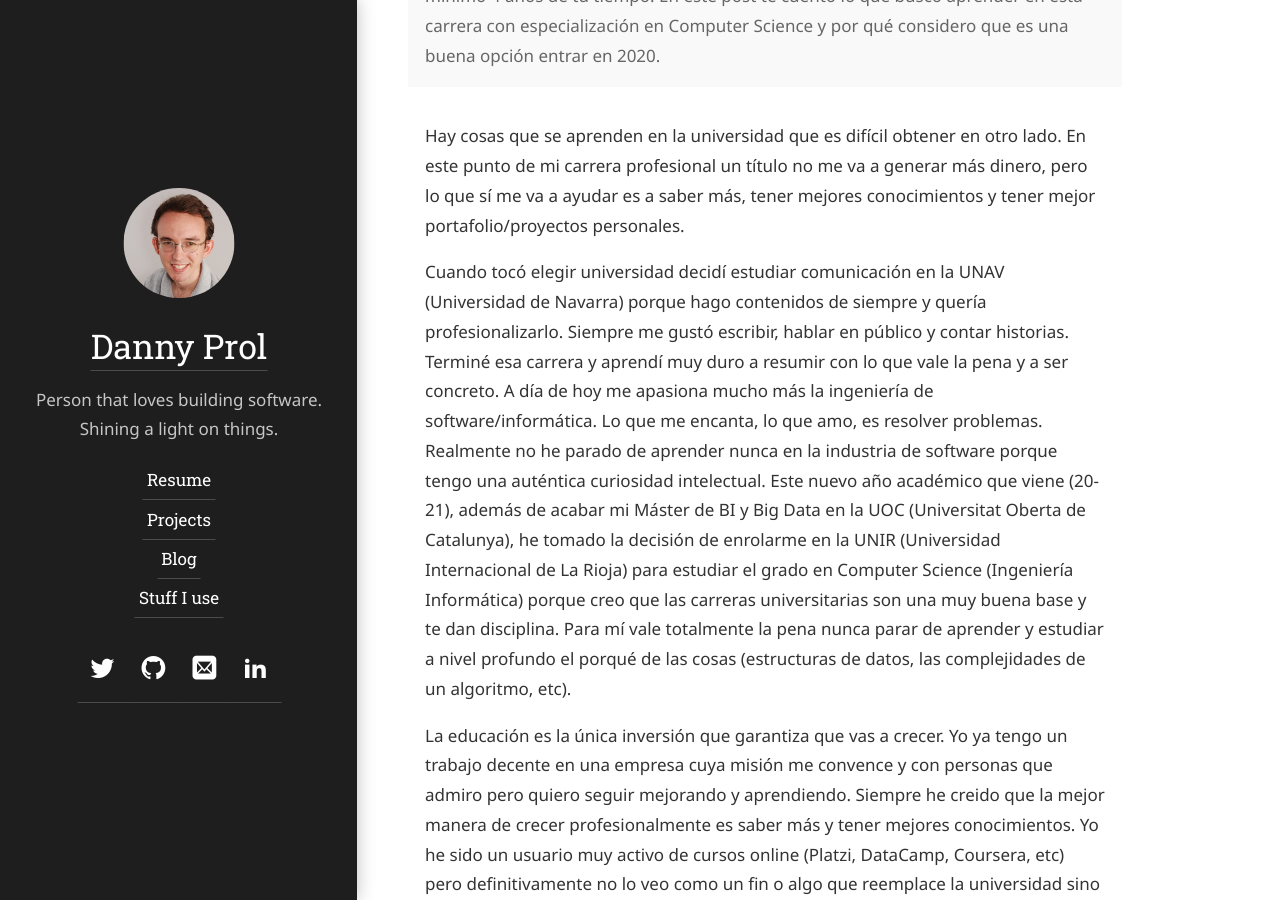
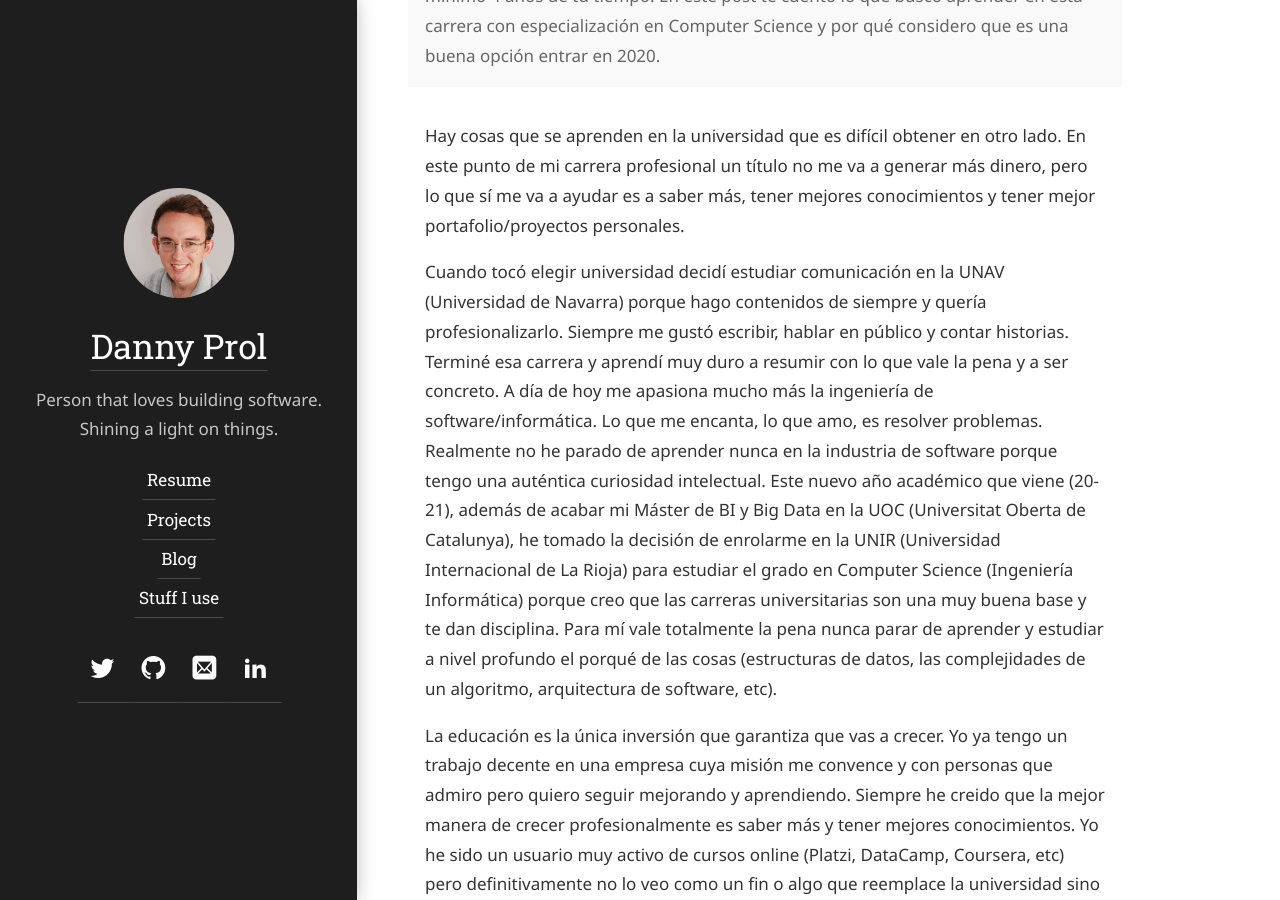
Before and after one commit to dprol/dprol.github.io, a Jekyll site: the page built from hydejack/_posts/2020-07-25-informatica.md, in a window 1280 px wide and 900 px high, scrolled down 713 px. Built offline with Jekyll 4.4.1, drawn with Linux system fonts in a browser that asks for light colours; some web fonts are replaced.

Commit message:
Update 2020-07-25-informatica.md

```diff
--- a/hydejack/_posts/2020-07-25-informatica.md
+++ b/hydejack/_posts/2020-07-25-informatica.md
@@ -10,7 +10,7 @@
 
 <!--more-->
 
-Cuando tocó elegir universidad decidí estudiar comunicación en la UNAV (Universidad de Navarra) porque hago contenidos de siempre y quería profesionalizarlo. Siempre me gustó escribir, hablar en público y contar historias. Terminé esa carrera y aprendí muy duro a resumir con lo que vale la pena y a ser concreto. A día de hoy me apasiona mucho más la ingeniería de software/informática. Lo que me encanta, lo que amo, es resolver problemas. Realmente no he parado de aprender nunca en la industria de software porque tengo una auténtica curiosidad intelectual. Este nuevo año académico que viene (20-21), además de acabar mi Máster de BI y Big Data en la UOC (Universitat Oberta de Catalunya), he tomado la decisión de enrolarme en la UNIR (Universidad Internacional de La Rioja) para estudiar el grado en Computer Science (Ingeniería Informática) porque creo que las carreras universitarias son una muy buena base y te dan disciplina. Para mí vale totalmente la pena nunca parar de aprender y estudiar a nivel profundo el porqué de las cosas (estructuras de datos, las complejidades de un algoritmo, etc).
+Cuando tocó elegir universidad decidí estudiar comunicación en la UNAV (Universidad de Navarra) porque hago contenidos de siempre y quería profesionalizarlo. Siempre me gustó escribir, hablar en público y contar historias. Terminé esa carrera y aprendí muy duro a resumir con lo que vale la pena y a ser concreto. A día de hoy me apasiona mucho más la ingeniería de software/informática. Lo que me encanta, lo que amo, es resolver problemas. Realmente no he parado de aprender nunca en la industria de software porque tengo una auténtica curiosidad intelectual. Este nuevo año académico que viene (20-21), además de acabar mi Máster de BI y Big Data en la UOC (Universitat Oberta de Catalunya), he tomado la decisión de enrolarme en la UNIR (Universidad Internacional de La Rioja) para estudiar el grado en Computer Science (Ingeniería Informática) porque creo que las carreras universitarias son una muy buena base y te dan disciplina. Para mí vale totalmente la pena nunca parar de aprender y estudiar a nivel profundo el porqué de las cosas (estructuras de datos, las complejidades de un algoritmo, arquitectura de software, etc).
 
 La educación es la única inversión que garantiza que vas a crecer. Yo ya tengo un trabajo decente en una empresa cuya misión me convence y con personas que admiro pero quiero seguir mejorando y aprendiendo. Siempre he creido que la mejor manera de crecer profesionalmente es saber más y tener mejores conocimientos. Yo he sido un usuario muy activo de cursos online (Platzi, DataCamp, Coursera, etc) pero definitivamente no lo veo como un fin o algo que reemplace la universidad sino como algo que complementa como es aprender a punta de libros, bootcamp y documentación oficial.
 
```
